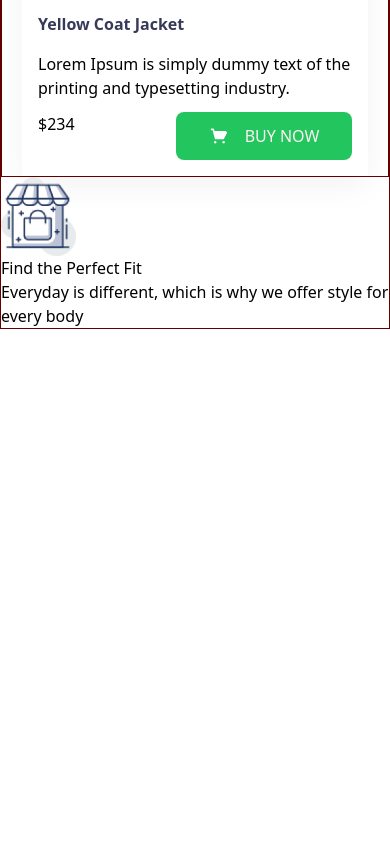
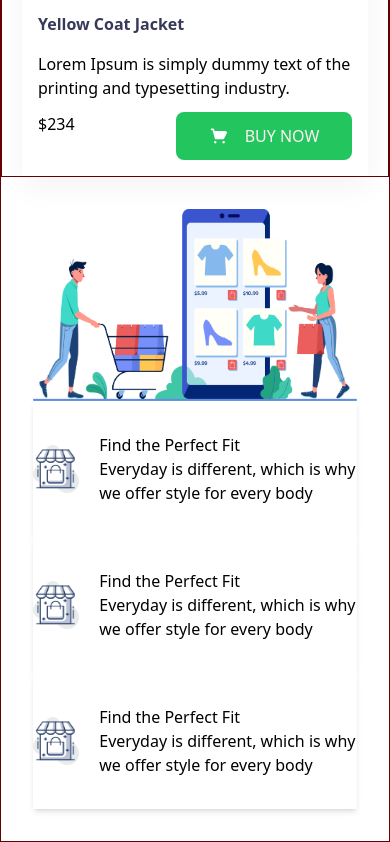
Before and after one commit to moudud-hoq/Penguin-Fashion, a plain HTML site: page index.html in a window 390 px wide. Shown: the part 4093-4935 px from the top of the page. Before the commit the page ends 4422 px from the top, so only its background shows below. Drawn offline with nearby package versions, Linux system fonts and the light colour scheme.

Commit message:
Responsiveness DOne with Pure Tailwind CSS

```diff
--- a/index.html
+++ b/index.html
@@ -55,8 +55,10 @@
 
             <!-- banner-text -->
             <div class=" lg:w-1/2 flex flex-col gap-8">
-                <h1 class="text-5xl md:text-7xl font-bebas-neue"><span class="text-[#FABE4C]">Be the Penguins</span> <br>
-                    of Winter</h1>
+                <h1 class="text-5xl md:text-7xl font-bebas-neue"><span class="text-[#FABE4C]">Be the Penguins</span>
+                    <br>
+                    of Winter
+                </h1>
                 <p class="text-[#3E3E3E]">Lorem Ipsum is simply dummy text of the printing
                     and typesetting industry.</p>
 
@@ -270,25 +272,52 @@
 
     </main>
 
+
+
     <!-- Start Footer Section -->
-<footer>
+    <footer class="w-full px-8 py-8 lg:px-24 lg:py-9 sm:flex sm:flex-row-reverse lg:justify-between lg:flex-row">
+
         <!-- footer left side -->
+        <div class="sm:flex sm:order-1 md:w-3/5">
+            <img src="images/shopping.png" width="1600px" height="auto">
+
+        </div>
+
+        <!-- footer right side -->
+        <div class="sm:flex md:flex-col gap-">
+            <div class="flex justify-center items-center  gap-5 py-8  bg-white shadow-md md:w-96">
                 <div>
-        <div class="sm:flex ">
-            <div>
-                <img src="icons/house.png" width="75px" height="auto">
+                    <img src="icons/house.png" width="85px" height="auto">
                 </div>
                 <div>
                     <h1>Find the Perfect Fit</h1>
                     <p>Everyday is different, which is why we offer style for every body</p>
                 </div>
             </div>
+
+            <div class="flex justify-center items-center  gap-5 py-8  bg-white shadow-md md:w-96">
+                <div>
+                    <img src="icons/house.png" width="85px" height="auto">
+                </div>
+                <div>
+                    <h1>Find the Perfect Fit</h1>
+                    <p>Everyday is different, which is why we offer style for every body</p>
+                </div>
             </div>
 
-    <!-- footer right side -->
+            <div class="flex justify-center items-center  gap-5 py-8  bg-white shadow-md md:w-96">
                 <div>
+                    <img src="icons/house.png" width="85px" height="auto">
+                </div>
+                <div>
+                    <h1>Find the Perfect Fit</h1>
+                    <p>Everyday is different, which is why we offer style for every body</p>
+                </div>
+            </div>
+
 
         </div>
+
     </footer>
 
 </body>
```
Lines whose indentation alone changed are shown as unchanged.
